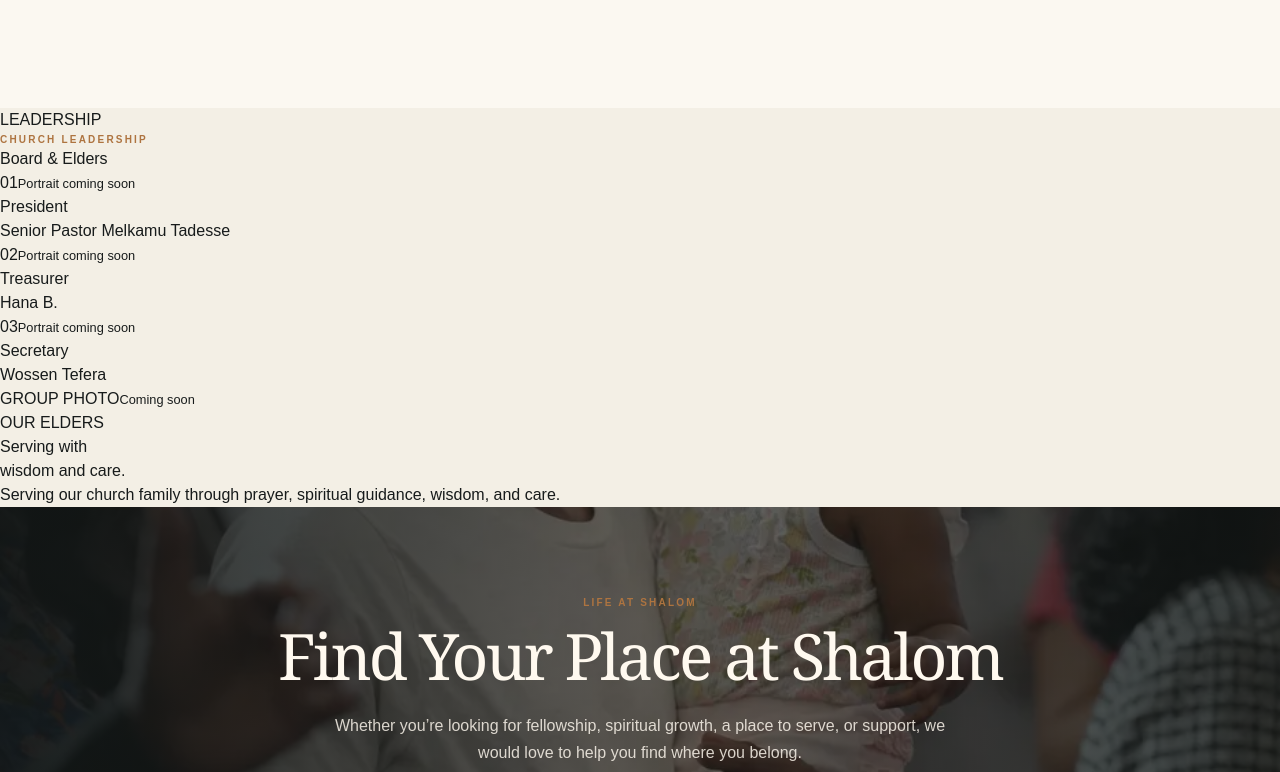
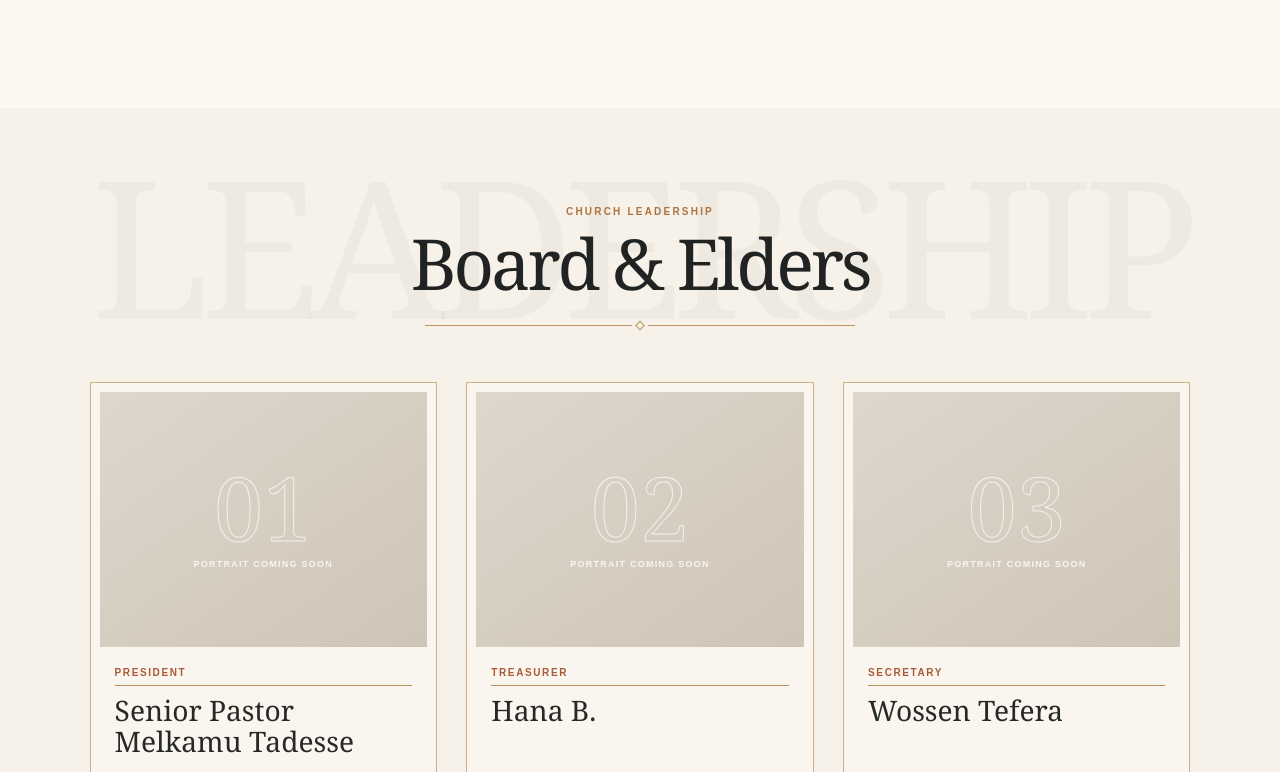
Before and after one commit to Eba-1/Shalom-Ethiopian-Evangelical-Church, a Next.js app: page /about in a window 1280 px wide. Shown: the part 3068-3840 px from the top of the page. Built offline with nearby package versions, Linux system fonts and the light colour scheme.

Commit message:
Add board and elders leadership section

```diff
--- a/app/globals.css
+++ b/app/globals.css
@@ -2888,6 +2888,170 @@ footer small {
   color: #262925;
   font: 400 clamp(23px, 2.1vw, 32px)/1.15 Georgia, serif;
 }
+.about-board {
+  position: relative;
+  overflow: hidden;
+  padding: 96px 7vw 108px;
+  background: #f7f2e9;
+}
+.board-watermark {
+  position: absolute;
+  top: 60px;
+  left: 50%;
+  transform: translateX(-50%);
+  color: rgba(38, 41, 37, .035);
+  font: 400 clamp(90px, 15vw, 235px)/.8 Georgia, serif;
+  letter-spacing: -.055em;
+  white-space: nowrap;
+  pointer-events: none;
+}
+.board-heading {
+  position: relative;
+  z-index: 1;
+  margin: 0 auto 52px;
+  text-align: center;
+}
+.board-heading h2 {
+  margin: 9px 0 22px;
+  color: #202321;
+  font: 400 clamp(52px, 5.5vw, 82px)/1 Georgia, serif;
+  letter-spacing: -.045em;
+}
+.board-rule,
+.elders-rule {
+  position: relative;
+  height: 10px;
+  margin: 0 auto;
+}
+.board-rule { width: min(430px, 70vw); }
+.board-rule::before,
+.board-rule::after,
+.elders-rule::before,
+.elders-rule::after {
+  content: "";
+  position: absolute;
+  top: 5px;
+  height: 1px;
+  background: #be9559;
+}
+.board-rule::before,
+.elders-rule::before { left: 0; width: calc(50% - 8px); }
+.board-rule::after,
+.elders-rule::after { right: 0; width: calc(50% - 8px); }
+.board-rule span,
+.elders-rule span {
+  position: absolute;
+  left: 50%;
+  top: 2px;
+  width: 7px;
+  height: 7px;
+  border: 1px solid #be9559;
+  transform: translateX(-50%) rotate(45deg);
+}
+.board-members {
+  position: relative;
+  z-index: 1;
+  max-width: 1180px;
+  margin: 0 auto;
+  display: grid;
+  grid-template-columns: repeat(3, 1fr);
+  gap: clamp(18px, 2.3vw, 34px);
+}
+.board-member {
+  border: 1px solid rgba(190, 149, 89, .7);
+  background: rgba(251, 248, 241, .72);
+}
+.board-photo-placeholder {
+  height: 255px;
+  margin: 9px 9px 0;
+  display: grid;
+  place-content: center;
+  gap: 11px;
+  color: rgba(255, 255, 255, .8);
+  text-align: center;
+  background: linear-gradient(145deg, #ded7cc, #cfc5b7);
+}
+.board-photo-placeholder span {
+  font: 400 88px/.9 Georgia, serif;
+  -webkit-text-stroke: 1px rgba(255, 255, 255, .72);
+  color: transparent;
+}
+.board-photo-placeholder small,
+.elders-photo-placeholder small {
+  font-size: 9px;
+  font-weight: 700;
+  letter-spacing: .14em;
+  text-transform: uppercase;
+}
+.board-member > p {
+  margin: 18px 24px 5px;
+  color: #a85b35;
+  font-size: 10px;
+  font-weight: 700;
+  letter-spacing: .16em;
+  text-transform: uppercase;
+}
+.board-member h3 {
+  min-height: 76px;
+  margin: 0 24px 22px;
+  padding-top: 9px;
+  border-top: 1px solid #be9559;
+  color: #262925;
+  font: 400 clamp(23px, 2.2vw, 33px)/1.08 Georgia, serif;
+}
+.elders-feature {
+  position: relative;
+  z-index: 1;
+  max-width: 1320px;
+  min-height: 330px;
+  margin: 70px auto 0;
+  display: grid;
+  grid-template-columns: 58% 42%;
+  border: 1px solid #be9559;
+}
+.elders-photo-placeholder {
+  min-height: 330px;
+  display: grid;
+  place-content: center;
+  gap: 12px;
+  color: rgba(255, 255, 255, .84);
+  text-align: center;
+  background: linear-gradient(145deg, #ded7cc, #c8beb0);
+}
+.elders-photo-placeholder span {
+  font: 400 clamp(34px, 5vw, 72px)/1 Georgia, serif;
+  letter-spacing: -.035em;
+  -webkit-text-stroke: 1px rgba(255, 255, 255, .72);
+  color: transparent;
+}
+.elders-copy {
+  padding: 50px clamp(32px, 4vw, 62px);
+  color: #fff9ef;
+  background: #202321;
+}
+.elders-copy > p:first-child {
+  margin: 0 0 14px;
+  color: #c66d42;
+  font-size: 10px;
+  font-weight: 700;
+  letter-spacing: .18em;
+}
+.elders-copy h3 {
+  margin: 0;
+  font: 400 clamp(38px, 4vw, 59px)/1.02 Georgia, serif;
+  letter-spacing: -.035em;
+}
+.elders-rule {
+  width: 100%;
+  margin: 24px 0 18px;
+}
+.elders-copy > p:last-child {
+  max-width: 440px;
+  margin: 0;
+  color: #dedbd3;
+  font-size: 14px;
+  line-height: 1.6;
+}
 .about-community {
   position: relative;
   min-height: 430px;
@@ -2997,6 +3161,10 @@ footer small {
   .pastor-profiles { grid-template-columns: repeat(2, 1fr); gap: 44px 18px; }
   .pastor-profile-image,
   .pastor-profile-placeholder { height: 350px; }
+  .board-members { grid-template-columns: repeat(2, 1fr); }
+  .board-member:last-child { grid-column: 1 / -1; width: calc(50% - 9px); justify-self: center; }
+  .elders-feature { grid-template-columns: 1fr; }
+  .elders-photo-placeholder { min-height: 310px; }
   .ministry-links { grid-template-columns: repeat(3, 1fr); }
   .ministry-links a:nth-child(3) { border-right: 0; }
   .ministry-links a:nth-child(-n+3) { border-bottom: 1px solid rgba(218, 175, 99, .32); }
@@ -3017,6 +3185,15 @@ footer small {
   .pastor-profile:nth-child(even) { transform: none; }
   .pastor-profile-image,
   .pastor-profile-placeholder { height: 440px; }
+  .about-board { padding: 75px 6vw 82px; }
+  .board-heading { margin-bottom: 38px; }
+  .board-heading h2 { font-size: 49px; }
+  .board-members { grid-template-columns: 1fr; gap: 24px; }
+  .board-member:last-child { grid-column: auto; width: 100%; }
+  .board-photo-placeholder { height: 300px; }
+  .elders-feature { margin-top: 58px; }
+  .elders-photo-placeholder { min-height: 260px; }
+  .elders-copy { padding: 42px 28px 46px; }
   .about-community-content { padding: 65px 6vw 55px; }
   .about-community h2 { font-size: 49px; }
   .ministry-links { grid-template-columns: repeat(2, 1fr); }
```
